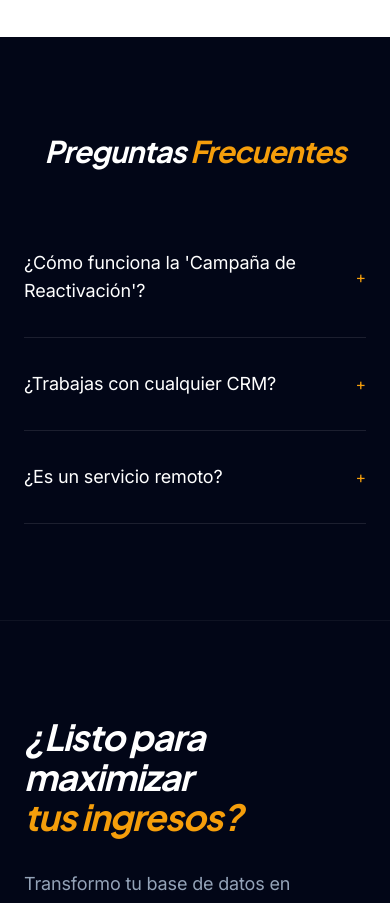
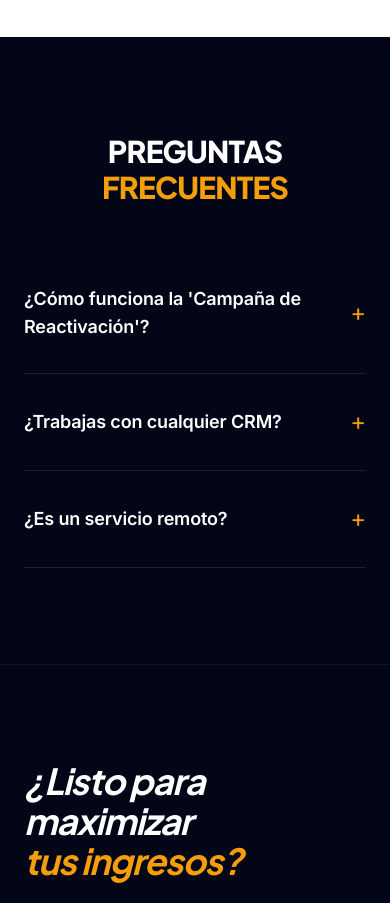
Before and after one commit to gomezgomezmargarita-tech/mg-premium, a React (Vite) app in the folder proyecto-margarita/: page / in a window 390 px wide. Shown: the part 7560-8463 px from the top of the page. Built offline with nearby package versions, Linux system fonts and the light colour scheme.

Commit message:
Enhance FAQ component styling and responsiveness
Updated the FAQ component with improved styling and responsive design.

```diff
--- a/proyecto-margarita/components/FAQ.tsx
+++ b/proyecto-margarita/components/FAQ.tsx
@@ -24,7 +24,7 @@ const FAQ: React.FC = () => {
   return (
     <section id="faq" className="py-24 bg-[#020617] text-white">
       <div className="container mx-auto px-6 max-w-3xl">
-        <h2 className="text-3xl font-bold mb-16 text-center italic">{t.faq.title} <span className="text-[#f59e0b]">{t.faq.subtitle}</span></h2>
+        <h2 className="text-3xl md:text-4xl font-extrabold mb-16 text-center uppercase tracking-tight">{t.faq.title} <span className="text-[#f59e0b]">{t.faq.subtitle}</span></h2>
 
         <div className="space-y-4">
           {faqs.map((faq, i) => (
@@ -33,11 +33,11 @@ const FAQ: React.FC = () => {
                 onClick={() => setOpenIndex(openIndex === i ? null : i)}
                 className="w-full text-left py-4 flex justify-between items-center group"
               >
-                <span className={`text-lg transition-colors ${openIndex === i ? 'text-[#f59e0b]' : 'text-white group-hover:text-amber-200'}`}>{faq.question}</span>
-                <span className="text-[#f59e0b]">{openIndex === i ? '−' : '+'}</span>
+                <span className={`text-lg font-semibold transition-colors ${openIndex === i ? 'text-[#f59e0b]' : 'text-white group-hover:text-amber-200'}`}>{faq.question}</span>
+                <span className="text-[#f59e0b] text-2xl">{openIndex === i ? '−' : '+'}</span>
               </button>
               {openIndex === i && (
-                <div className="pb-4 text-slate-400 font-light leading-relaxed animate-fadeIn">
+                <div className="pb-4 text-slate-400 font-normal leading-relaxed animate-fadeIn">
                   {faq.answer}
                 </div>
               )}
```
